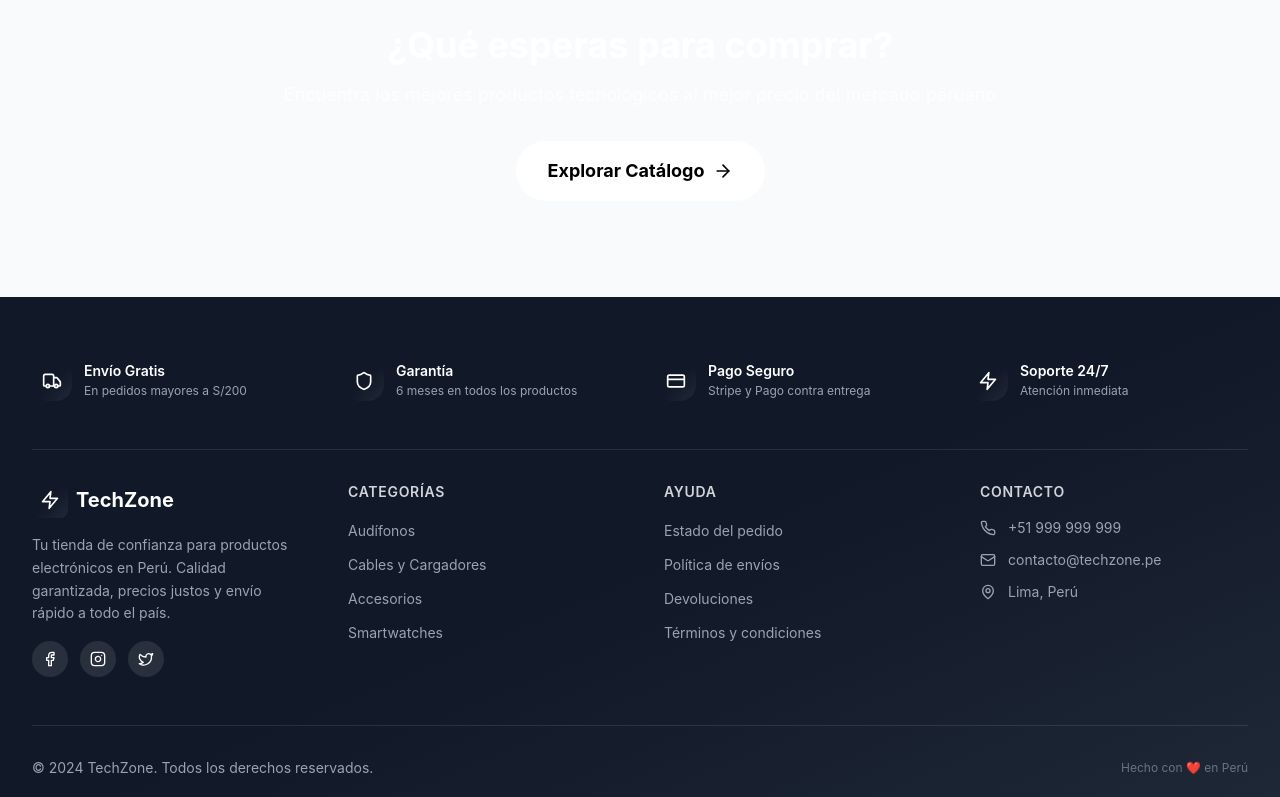
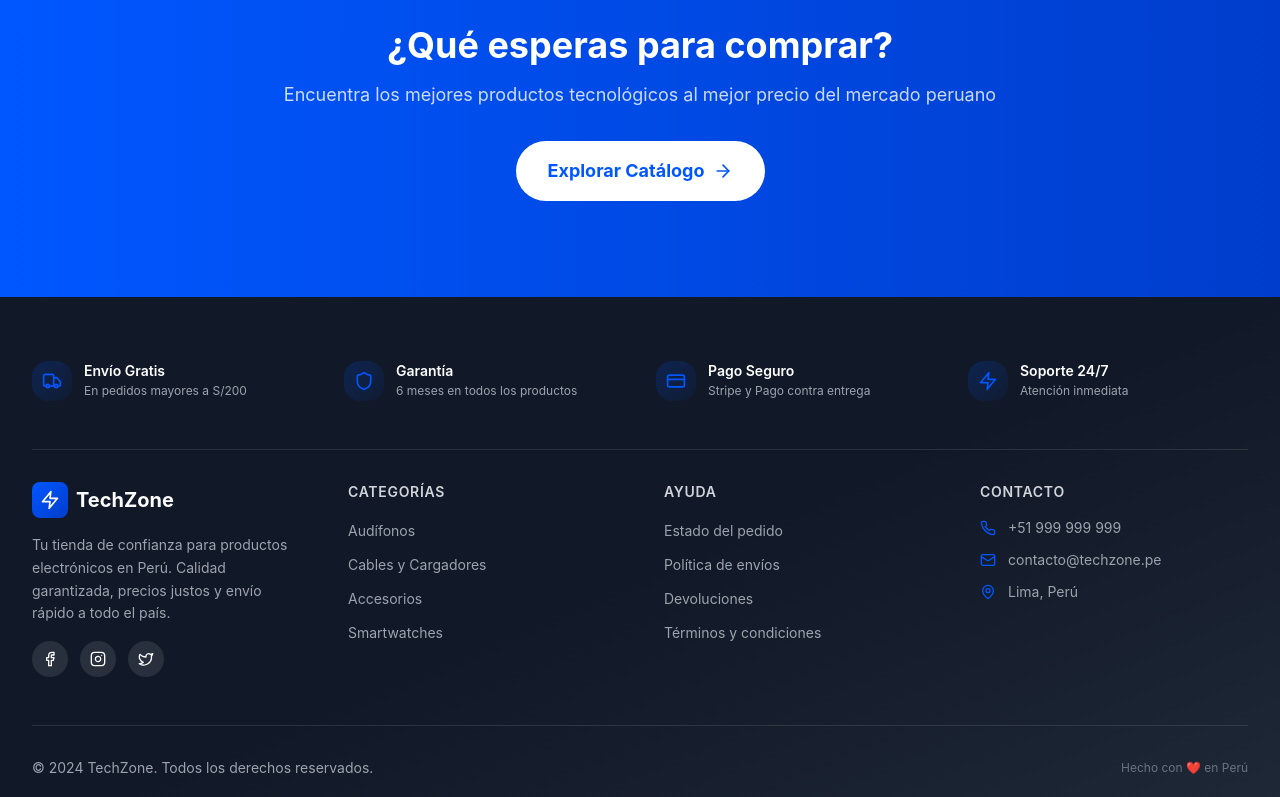
Before and after one commit to HugoAle18/Ecommerce, a React (Vite) app in the folder client/: page / in a window 1280 px wide. Shown: the part 2000-2797 px from the top of the page. Built offline with nearby package versions, Linux system fonts and the light colour scheme; no server answers; the HTML template or start-up script is replaced by a standard one.

Commit message:
feat: apply 'Tecnología de Confianza' palette - primary #0057FF, accent #FF5722

```diff
--- a/client/src/components/ChatBot.jsx
+++ b/client/src/components/ChatBot.jsx
@@ -72,7 +72,7 @@ const ChatBot = () => {
     <>
       <button
         onClick={() => setIsOpen(true)}
-        className={`fixed bottom-6 right-6 w-14 h-14 bg-primary text-white rounded-full shadow-lg hover:bg-blue-700 transition-all z-50 flex items-center justify-center ${isOpen ? 'scale-0 opacity-0' : 'scale-100 opacity-100'}`}
+        className={`fixed bottom-6 right-6 w-14 h-14 bg-primary text-white rounded-full shadow-lg hover:bg-primary-700 transition-all z-50 flex items-center justify-center ${isOpen ? 'scale-0 opacity-0' : 'scale-100 opacity-100'}`}
       >
         <MessageCircle className="w-7 h-7" />
       </button>
--- a/client/src/components/ProductCard.jsx
+++ b/client/src/components/ProductCard.jsx
@@ -33,7 +33,7 @@ const ProductCard = ({ product }) => {
           />
           <div className="absolute top-3 left-3">
             {product.isFeatured && (
-              <span className="flex items-center gap-1 px-2 py-1 bg-gradient-to-r from-amber-500 to-orange-500 text-white text-xs font-medium rounded-full">
+              <span className="flex items-center gap-1 px-2 py-1 bg-gradient-to-r from-accent to-accent-dark text-white text-xs font-medium rounded-full">
                 <Zap className="w-3 h-3" />
                 Destacado
               </span>
--- a/client/src/index.css
+++ b/client/src/index.css
@@ -18,7 +18,8 @@ body {
   font-family: 'Inter', system-ui, -apple-system, BlinkMacSystemFont, 'Segoe UI', Roboto, sans-serif;
   -webkit-font-smoothing: antialiased;
   -moz-osx-font-smoothing: grayscale;
-  background-color: #f8fafc;
+  background-color: #F4F4F4;
+  color: #2D3436;
 }
 
 /* Custom scrollbar */
@@ -28,27 +29,27 @@ body {
 }
 
 ::-webkit-scrollbar-track {
-  background: #f1f5f9;
+  background: #F4F4F4;
 }
 
 ::-webkit-scrollbar-thumb {
-  background: linear-gradient(to bottom, #cbd5e1, #94a3b8);
+  background: linear-gradient(to bottom, #99bbff, #0057FF);
   border-radius: 4px;
 }
 
 ::-webkit-scrollbar-thumb:hover {
-  background: linear-gradient(to bottom, #94a3b8, #64748b);
+  background: linear-gradient(to bottom, #0057FF, #003dcc);
 }
 
 /* Selection color */
 ::selection {
-  background: rgba(59, 130, 246, 0.2);
-  color: #1e293b;
+  background: rgba(0, 87, 255, 0.15);
+  color: #2D3436;
 }
 
 /* Focus ring */
 *:focus-visible {
-  outline: 2px solid #3b82f6;
+  outline: 2px solid #0057FF;
   outline-offset: 2px;
 }
 
@@ -82,11 +83,11 @@ img[src*="placeholder"] {
 
 /* Button styles */
 .btn-primary {
-  @apply inline-flex items-center justify-center gap-2 px-6 py-3 bg-blue-600 text-white font-semibold rounded-full hover:shadow-lg hover:shadow-blue-500/30 hover:-translate-y-0.5 transition-all duration-300;
+  @apply inline-flex items-center justify-center gap-2 px-6 py-3 bg-primary text-white font-semibold rounded-full hover:shadow-lg hover:shadow-primary/30 hover:-translate-y-0.5 transition-all duration-300;
 }
 
 .btn-secondary {
-  @apply inline-flex items-center justify-center gap-2 px-6 py-3 bg-gray-100 text-gray-700 font-semibold rounded-full hover:bg-gray-200 transition-colors;
+  @apply inline-flex items-center justify-center gap-2 px-6 py-3 bg-gray-100 text-secondary font-semibold rounded-full hover:bg-gray-200 transition-colors;
 }
 
 /* Smooth page transitions */
--- a/client/src/pages/Home.jsx
+++ b/client/src/pages/Home.jsx
@@ -33,7 +33,7 @@ const Home = () => {
 
   const benefits = [
     { icon: Truck, title: 'Envío Gratis', desc: 'Pedidos mayores a S/200', color: 'text-green-500' },
-    { icon: Shield, title: 'Garantía', desc: '6 meses en productos', color: 'text-blue-500' },
+    { icon: Shield, title: 'Garantía', desc: '6 meses en productos', color: 'text-primary-500' },
     { icon: RefreshCw, title: 'Devolución', desc: 'Hasta 7 días hábiles', color: 'text-orange-500' },
     { icon: HeadphonesIcon, title: 'Soporte', desc: 'Atención 24/7', color: 'text-purple-500' }
   ]
@@ -94,7 +94,7 @@ const Home = () => {
                     <p className="text-sm text-gray-300">Calidad de sonido superior</p>
                   </div>
                   <div className="bg-white/10 backdrop-blur-md rounded-2xl p-6 border border-white/10">
-                    <Cable className="w-16 h-16 text-blue-400 mb-3" />
+                    <Cable className="w-16 h-16 text-primary-400 mb-3" />
                     <h3 className="font-semibold">Carga Rápida</h3>
                     <p className="text-sm text-gray-300">GaN Technology</p>
                   </div>
--- a/client/src/pages/Profile.jsx
+++ b/client/src/pages/Profile.jsx
@@ -42,19 +42,19 @@ const Profile = () => {
           <nav className="bg-white rounded-lg shadow-md overflow-hidden">
             <button
               onClick={() => setActiveTab('orders')}
-              className={`w-full text-left px-6 py-4 flex items-center gap-3 hover:bg-gray-50 ${activeTab === 'orders' ? 'bg-blue-50 border-l-4 border-primary' : ''}`}
+              className={`w-full text-left px-6 py-4 flex items-center gap-3 hover:bg-gray-50 ${activeTab === 'orders' ? 'bg-primary-50 border-l-4 border-primary' : ''}`}
             >
               <Package className="w-5 h-5" /> Mis Pedidos
             </button>
             <button
               onClick={() => setActiveTab('profile')}
-              className={`w-full text-left px-6 py-4 flex items-center gap-3 hover:bg-gray-50 ${activeTab === 'profile' ? 'bg-blue-50 border-l-4 border-primary' : ''}`}
+              className={`w-full text-left px-6 py-4 flex items-center gap-3 hover:bg-gray-50 ${activeTab === 'profile' ? 'bg-primary-50 border-l-4 border-primary' : ''}`}
             >
               <User className="w-5 h-5" /> Mi Perfil
             </button>
             <button
               onClick={() => setActiveTab('addresses')}
-              className={`w-full text-left px-6 py-4 flex items-center gap-3 hover:bg-gray-50 ${activeTab === 'addresses' ? 'bg-blue-50 border-l-4 border-primary' : ''}`}
+              className={`w-full text-left px-6 py-4 flex items-center gap-3 hover:bg-gray-50 ${activeTab === 'addresses' ? 'bg-primary-50 border-l-4 border-primary' : ''}`}
             >
               <MapPin className="w-5 h-5" /> Mis Direcciones
             </button>
@@ -87,7 +87,7 @@ const Profile = () => {
                         </div>
                         <span className={`px-3 py-1 rounded-full text-sm ${
                           order.status === 'delivered' ? 'bg-green-100 text-green-800' :
-                          order.status === 'shipped' ? 'bg-blue-100 text-blue-800' :
+                          order.status === 'shipped' ? 'bg-primary-100 text-primary-800' :
                           order.status === 'cancelled' ? 'bg-red-100 text-red-800' :
                           'bg-yellow-100 text-yellow-800'
                         }`}>
--- a/client/tailwind.config.js
+++ b/client/tailwind.config.js
@@ -8,29 +8,30 @@ export default {
     extend: {
       colors: {
         primary: {
-          50: '#eff6ff',
-          100: '#dbeafe',
-          200: '#bfdbfe',
-          300: '#93c5fd',
-          400: '#60a5fa',
-          500: '#3b82f6',
-          600: '#2563eb',
-          700: '#1d4ed8',
-          800: '#1e40af',
-          900: '#1e3a8a',
+          DEFAULT: '#0057FF',
+          50: '#e6eeff',
+          100: '#ccddff',
+          200: '#99bbff',
+          300: '#6699ff',
+          400: '#3378ff',
+          500: '#0057FF',
+          600: '#004ae6',
+          700: '#003dcc',
+          800: '#0030b3',
+          900: '#002499',
         },
-        secondary: '#64748b',
+        secondary: '#2D3436',
         accent: {
-          DEFAULT: '#f59e0b',
-          light: '#fbbf24',
-          dark: '#d97706',
+          DEFAULT: '#FF5722',
+          light: '#FF7A4D',
+          dark: '#CC4520',
         },
         success: '#10b981',
         danger: '#ef4444',
         surface: {
-          light: '#f8fafc',
-          DEFAULT: '#f1f5f9',
-          dark: '#e2e8f0',
+          light: '#FFFFFF',
+          DEFAULT: '#F4F4F4',
+          dark: '#E8E8E8',
         }
       },
       fontFamily: {
```
